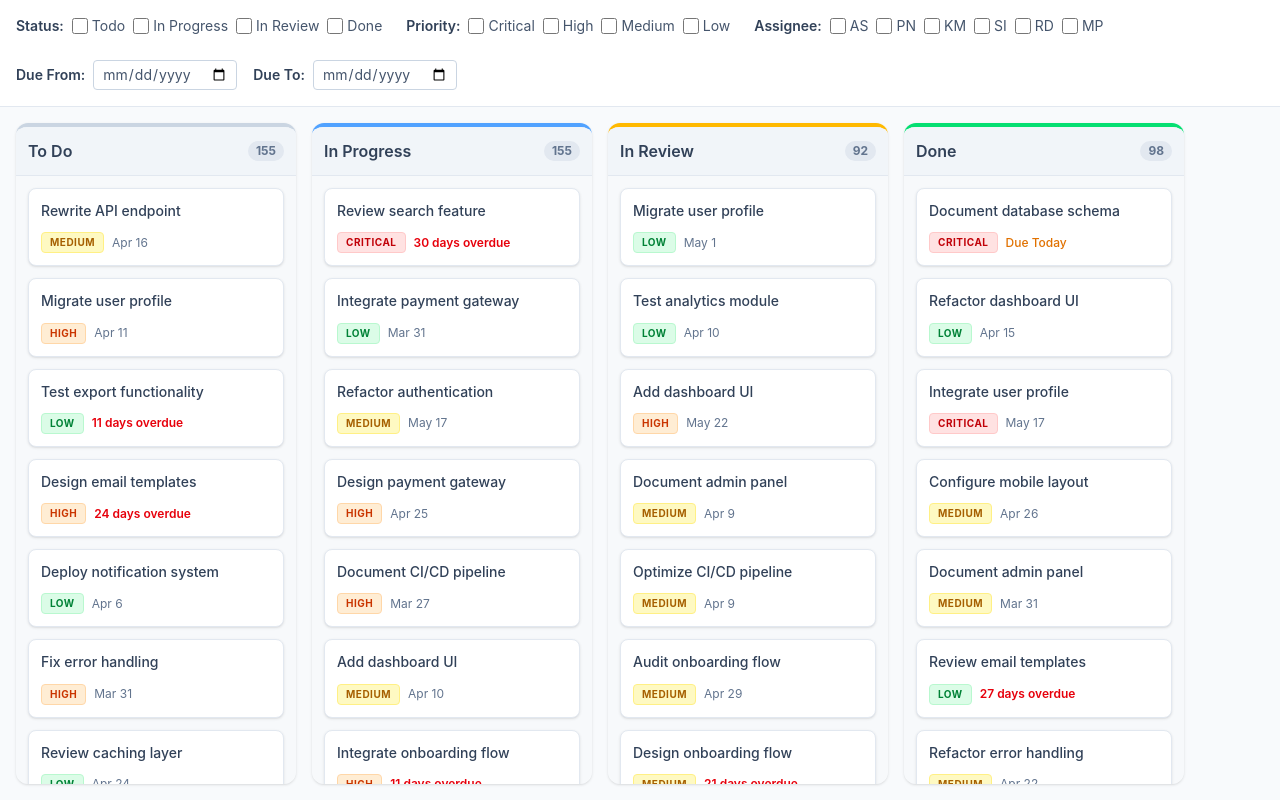
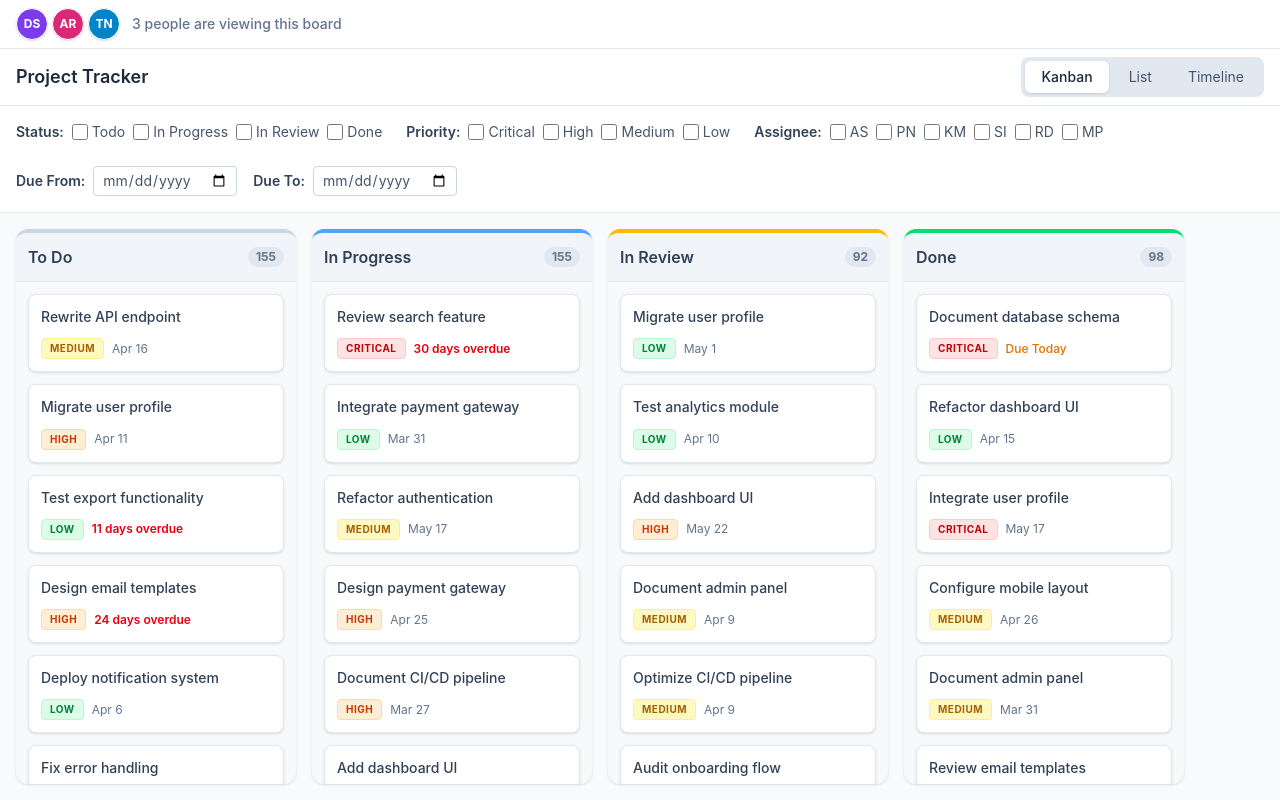
Before and after one commit to rasmusmaria26-cell/velozity-tracker, a React (Vite) app: page / in a window 1280 px wide. Built offline with nearby package versions, Linux system fonts and the light colour scheme.

Commit message:
feat: wire all views into App with lazy loading

```diff
--- a/src/App.tsx
+++ b/src/App.tsx
@@ -1,17 +1,32 @@
 import FilterBar from '@/components/FilterBar'
 import KanbanView from '@/views/KanbanView'
+import { lazy, Suspense } from 'react'
 import { useURLFilters } from '@/hooks/useURLFilters'
 import { useUIStore } from '@/store/uiStore'
+import ViewSwitcher from '@/components/ViewSwitcher'
+import CollaborationBar from '@/components/CollaborationBar'
+
+const ListView = lazy(() => import('@/views/ListView'))
+const TimelineView = lazy(() => import('@/views/TimelineView'))
 
 function App() {
-  useURLFilters() // Initialize URL sync
+  useURLFilters()
   const currentView = useUIStore((s) => s.currentView)
 
   return (
     <div className="h-screen bg-slate-50 flex flex-col overflow-hidden">
+      <CollaborationBar />
+      <div className="flex items-center justify-between px-4 py-2 bg-white border-b border-slate-200">
+        <h1 className="text-lg font-semibold text-slate-800">Project Tracker</h1>
+        <ViewSwitcher />
+      </div>
       <FilterBar />
       <div className="flex-1 overflow-hidden relative">
         {currentView === 'kanban' && <KanbanView />}
+        <Suspense fallback={<div className="p-8 text-slate-400">Loading...</div>}>
+          {currentView === 'list' && <ListView />}
+          {currentView === 'timeline' && <TimelineView />}
+        </Suspense>
       </div>
     </div>
   )
```
